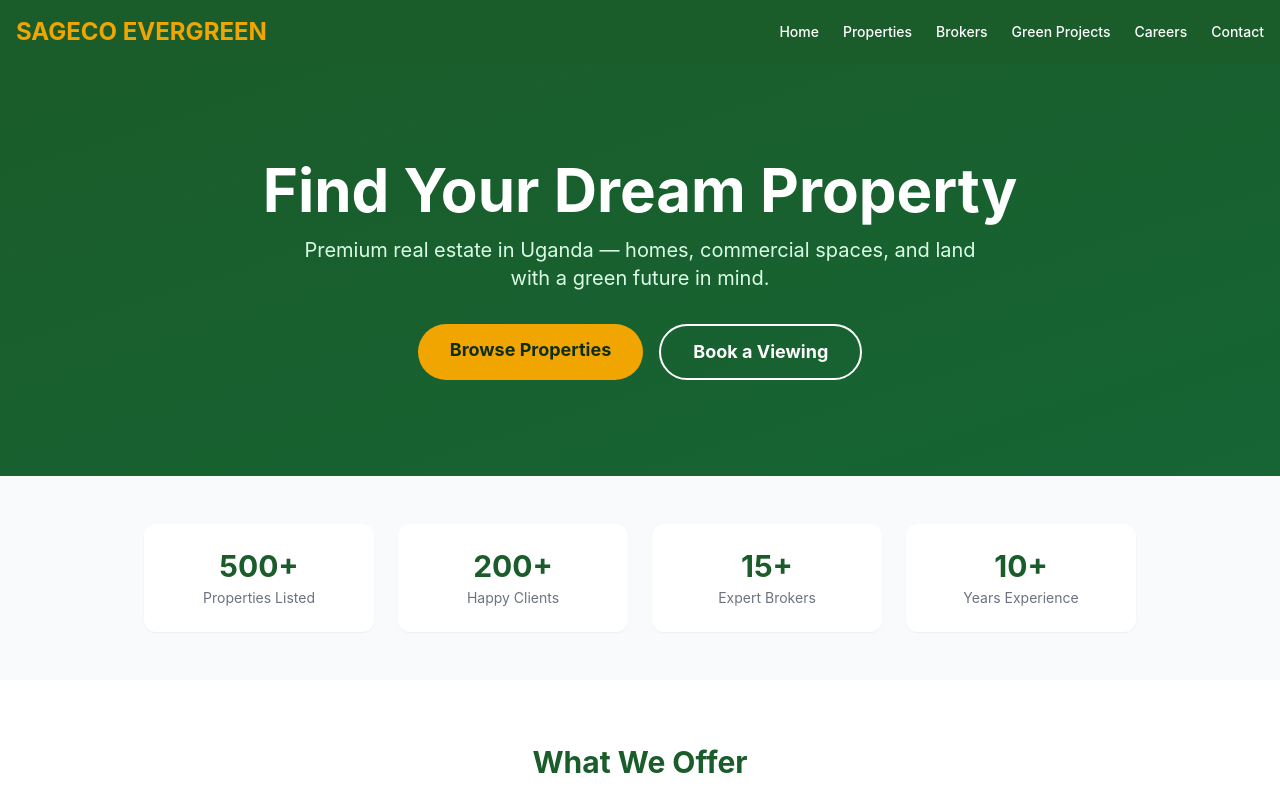
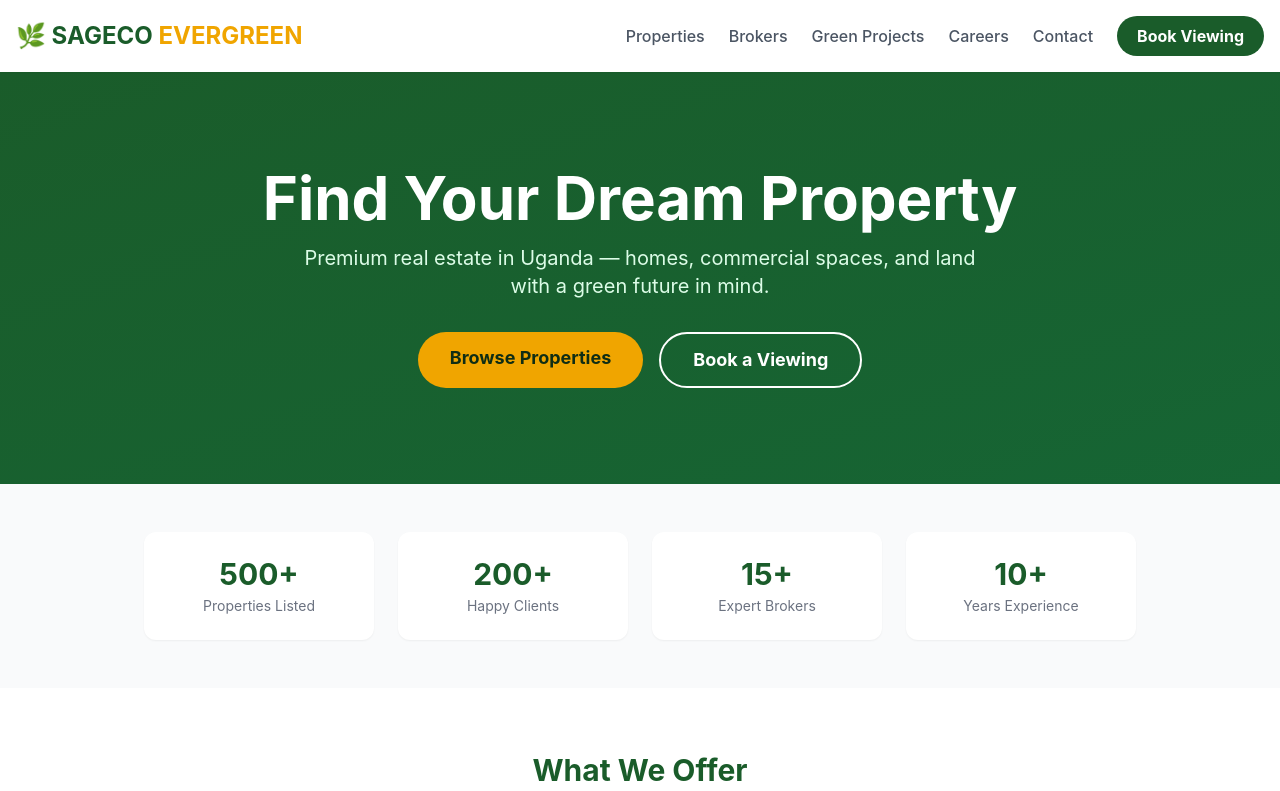
Before and after one commit to asiimwe3/sageco-evergreen, a Next.js app: page / in a window 1280 px wide. Shown: the top 791 px of the page. Built offline with nearby package versions, Linux system fonts and the light colour scheme.

Commit message:
Update components/Navbar.jsx

```diff
--- a/components/Navbar.jsx
+++ b/components/Navbar.jsx
@@ -3,28 +3,27 @@ import { useState } from 'react'
 
 export default function Navbar() {
   const [open, setOpen] = useState(false)
+  const links = [
+    { href: '/properties', label: 'Properties' },
+    { href: '/brokers', label: 'Brokers' },
+    { href: '/projects', label: 'Green Projects' },
+    { href: '/careers', label: 'Careers' },
+    { href: '/contact', label: 'Contact' },
+  ]
   return (
-    <nav className="bg-primary text-white shadow-lg">
-      <div className="max-w-7xl mx-auto px-4 py-4 flex justify-between items-center">
-        <Link href="/" className="text-2xl font-bold text-secondary">SAGECO EVERGREEN</Link>
-        <div className="hidden md:flex gap-6 text-sm font-medium">
-          <Link href="/" className="hover:text-secondary">Home</Link>
-          <Link href="/properties" className="hover:text-secondary">Properties</Link>
-          <Link href="/brokers" className="hover:text-secondary">Brokers</Link>
-          <Link href="/projects" className="hover:text-secondary">Green Projects</Link>
-          <Link href="/careers" className="hover:text-secondary">Careers</Link>
-          <Link href="/contact" className="hover:text-secondary">Contact</Link>
+    <nav className="bg-white shadow-sm sticky top-0 z-50">
+      <div className="max-w-7xl mx-auto px-4 py-4 flex items-center justify-between">
+        <Link href="/" className="text-2xl font-bold text-primary">🌿 SAGECO <span className="text-secondary">EVERGREEN</span></Link>
+        <div className="hidden md:flex gap-6 items-center">
+          {links.map(l => <Link key={l.href} href={l.href} className="text-gray-600 hover:text-primary font-medium">{l.label}</Link>)}
+          <Link href="/book" className="bg-primary text-white px-5 py-2 rounded-full hover:opacity-90 font-bold">Book Viewing</Link>
         </div>
-        <button onClick={() => setOpen(!open)} className="md:hidden text-white text-2xl">☰</button>
+        <button onClick={() => setOpen(!open)} className="md:hidden text-2xl">☰</button>
       </div>
       {open && (
-        <div className="md:hidden bg-dark px-4 pb-4 flex flex-col gap-3 text-sm">
-          <Link href="/" onClick={() => setOpen(false)}>Home</Link>
-          <Link href="/properties" onClick={() => setOpen(false)}>Properties</Link>
-          <Link href="/brokers" onClick={() => setOpen(false)}>Brokers</Link>
-          <Link href="/projects" onClick={() => setOpen(false)}>Green Projects</Link>
-          <Link href="/careers" onClick={() => setOpen(false)}>Careers</Link>
-          <Link href="/contact" onClick={() => setOpen(false)}>Contact</Link>
+        <div className="md:hidden bg-white border-t px-4 py-4 space-y-3">
+          {links.map(l => <Link key={l.href} href={l.href} className="block text-gray-700 font-medium" onClick={() => setOpen(false)}>{l.label}</Link>)}
+          <Link href="/book" className="block bg-primary text-white text-center py-2 rounded-full font-bold" onClick={() => setOpen(false)}>Book Viewing</Link>
         </div>
       )}
     </nav>
```
